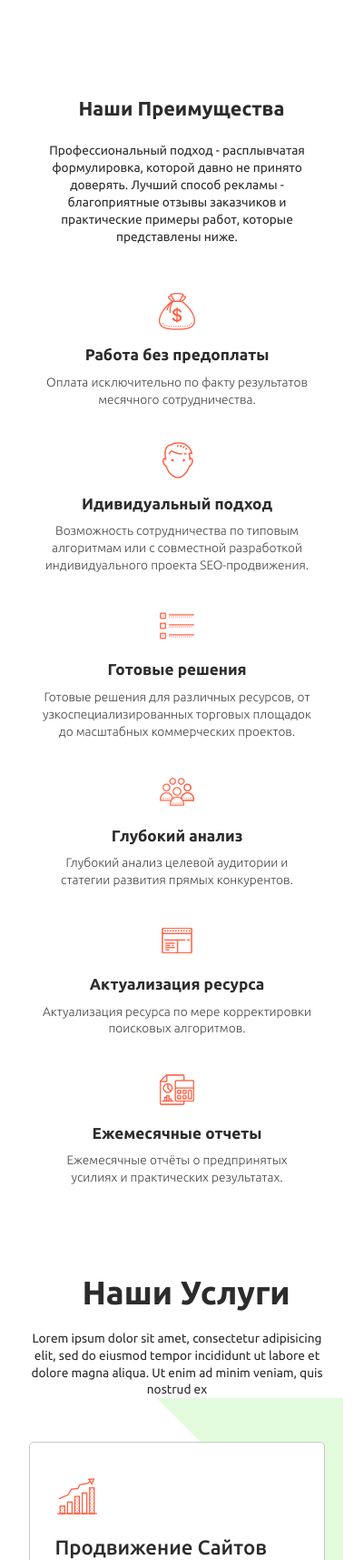
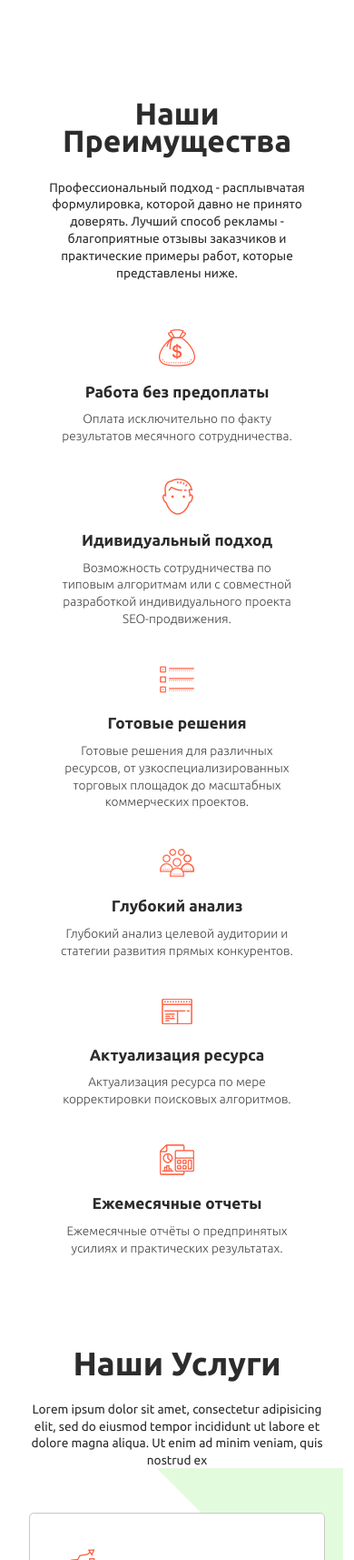
Before and after one commit to web-designer-life/saytspb, a website: page index.html in a window 390 px wide. Shown: the part 1242-2957 px from the top of the page at 91% size. Drawn offline with nearby package versions, Linux system fonts and the light colour scheme.

Commit message:
fix: media

```diff
--- a/sass/_media.sass
+++ b/sass/_media.sass
@@ -124,7 +124,12 @@
     &__play
       top: 53.5%
       left: 44.5%
+  .advantages
+    &__main-title
+      padding-left: 0
   .services
+    &__main-title
+      padding-left: 0
     &__lines
       bottom: 35%
     &__circle
@@ -258,10 +263,8 @@
       left: 38.5%
   .advantages
     &__main-title
-      font-size: 1.8rem
+      font-size: 2.8rem
   .services
-    &__col
-      width: 100%
     &__triangle
       right: 3%
     &__points
@@ -274,6 +277,9 @@
   .hero
     &__main
       display: none
+  .video
+    &__description
+      display: none
 @media screen and ( max-height: 400px )
   .video
     &__background
@@ -282,3 +288,9 @@
   .video
     &__play
       left: 36.5%
+  .advantages
+    &__description
+      width: 256px
+  .services
+    &__col
+      width: 100%
--- a/sass/templates/_advantages.sass
+++ b/sass/templates/_advantages.sass
@@ -18,6 +18,7 @@
     margin: auto
     margin-bottom: 2.286rem
     padding-left: 10px
+    text-align: center
   &__text
     font-size: 1.14rem
     font-weight: normal
@@ -32,7 +33,7 @@
     max-width: 802px
   &__col
     margin-bottom: 3.1rem
-    width: 322px
+    max-width: 322px
   &__image
     display: flex
     align-items: center
--- a/sass/templates/_services.sass
+++ b/sass/templates/_services.sass
@@ -40,6 +40,7 @@
     margin: auto
     margin-bottom: 2.1rem
     padding-left: 20px
+    text-align: center
   &__text
     font-size: 1.14rem
     font-weight: normal
```
Also changed, not shown: css/style.css.
